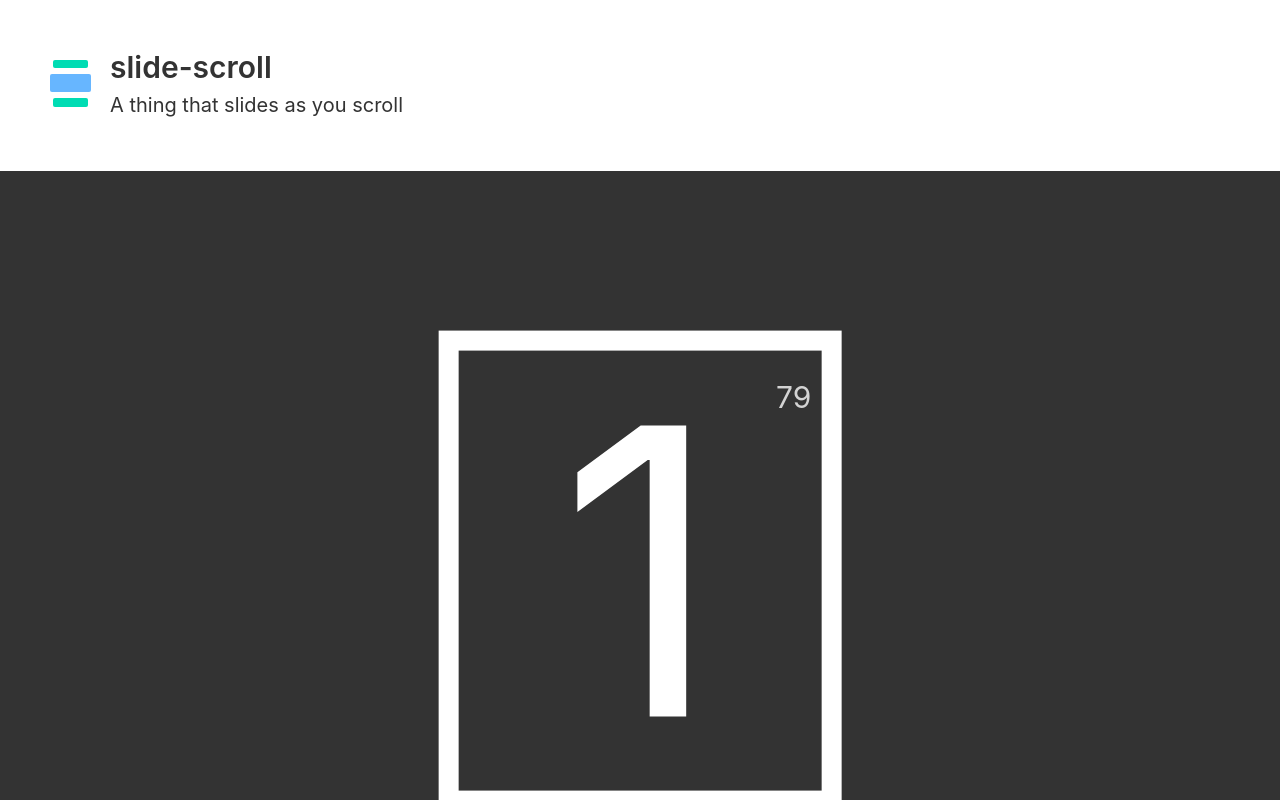
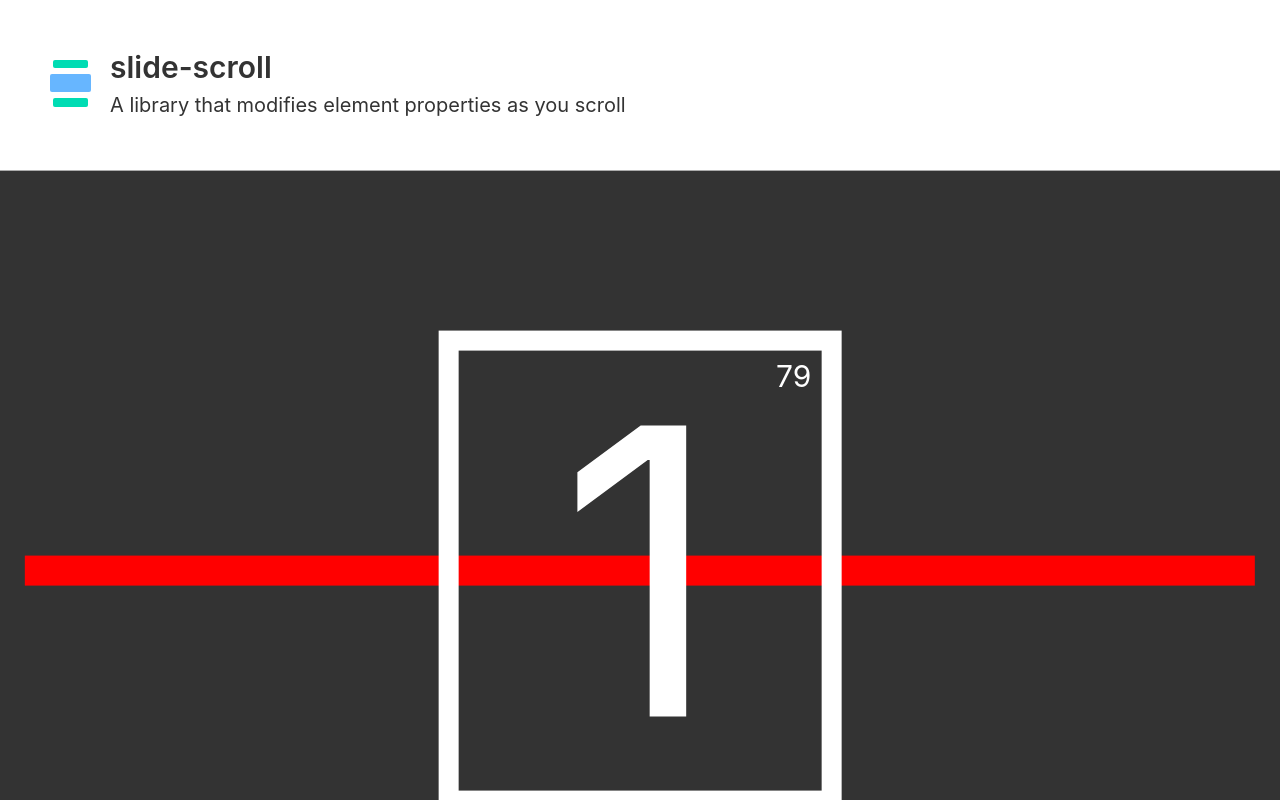
Before and after one commit to hellraiserrob/slide-scroll, a website built with Vite: page index.html in a window 1280 px wide. Shown: the top 800 px of the page. Built offline with nearby package versions, Linux system fonts and the light colour scheme.

Commit message:
Add modifier support

```diff
--- a/index.html
+++ b/index.html
@@ -15,15 +15,15 @@
       <div class="header">
         <img src="/images/logo.svg" alt="">
         <h1 class="mb10">slide-scroll</h1>
-        <h2>A thing that slides as you scroll</h2>
+        <h2>A library that modifies element properties as you scroll</h2>
       </div>
 
       <div class="slides">
-        <div class="slides__slide"><div class="slides__slide__number">1<div class="slides__slide__progress">0</div></div></div>
-        <div class="slides__slide"><div class="slides__slide__number">2<div class="slides__slide__progress">0</div></div></div>
-        <div class="slides__slide"><div class="slides__slide__number">3<div class="slides__slide__progress">0</div></div></div>
-        <div class="slides__slide"><div class="slides__slide__number">4<div class="slides__slide__progress">0</div></div></div>
-        <div class="slides__slide"><div class="slides__slide__number">5<div class="slides__slide__progress">0</div></div></div>
+        <div class="slides__slide"><div class="line"></div><div class="slides__slide__number">1<div class="slides__slide__progress">0</div></div></div>
+        <div class="slides__slide"><div class="line"></div><div class="slides__slide__number">2<div class="slides__slide__progress">0</div></div></div>
+        <div class="slides__slide"><div class="line"></div><div class="slides__slide__number">3<div class="slides__slide__progress">0</div></div></div>
+        <div class="slides__slide"><div class="line"></div><div class="slides__slide__number">4<div class="slides__slide__progress">0</div></div></div>
+        <div class="slides__slide"><div class="line"></div><div class="slides__slide__number">5<div class="slides__slide__progress">0</div></div></div>
       </div>
 
       <footer>
--- a/src/index.ts
+++ b/src/index.ts
@@ -12,7 +12,14 @@ const slides = document.querySelectorAll<HTMLElement>(`.slides`);
 slides.forEach(el => {
   const options: Options = {
     el,
-    easing: "linear"
+    easing: "easeInOutCubic",
+    modifiers: [{
+      selector: ".line",
+      property: "width",
+      start: 0,
+      end: 100,
+      unit: "%"
+    }]
   };
   const slides = new SlideScroll(options)
 
--- a/src/main.scss
+++ b/src/main.scss
@@ -129,15 +129,30 @@ footer {
       background: #333;
     }
 
+    .line {
+      position: absolute;
+      top: 50%;
+      left: 50%;
+      transform: translate(-50%, -50%);
+      height: 30px;
+      width: 0;
+      background: red;
+    }
+
     &__number {
       position: absolute;
       top: 50%;
       left: 50%;
       transform: translate(-50%, -50%);
-      font-size: 400px;
-      line-height: 1.1em;
+      font-size: 200px;
+      line-height: 1.5em;
       border: 20px solid #333;
       padding: 0 100px;
+
+      @media (min-width: 600px) {
+        font-size: 400px;
+        line-height: 1.1em;
+      }
     }
 
     &:nth-child(odd) &__number {
--- a/src/slide-scroll.ts
+++ b/src/slide-scroll.ts
@@ -144,19 +144,23 @@ export default class Slides extends InView {
         // this particular slide is in the viewport
         if (progress > min && progress <= max) {
           const sectionProgress = (progress - min) * this.total;
-          const easing = easings[this.options.easing](sectionProgress / 100);
-
+          const easing = easings.linear(sectionProgress / 100);
           const slideOffset = this.vh - (easing * this.vh);
-          const progressOpacity = easing;
-          const progressOffset = 100 - (100 * easing);
+          // const progressOpacity = easing;
 
           fastdom.mutate(() => {
             el.style.opacity = "1";
             el.style.transform = `translate3d(0, ${slideOffset}px, 0)`;
 
             progressEl.innerHTML = Math.round(sectionProgress);
-            progressEl.style.opacity = progressOpacity;
-            progressEl.style.transform = `translate3d(0, ${progressOffset}px, 0)`;
+
+            this.options.modifiers?.forEach(modifier => {
+              const modeEasing = easings[this.options.easing](sectionProgress / 100);
+              const modEl = el.querySelector(modifier.selector);
+              const modVal = (modifier.start + (modifier.end - modifier.start) * modeEasing);
+
+              modEl.style[modifier.property] = `${modVal}${modifier.unit}`;
+            });
           });
         }
         else {
```
Also changed, not shown: src/interfaces.ts (+9 -2 lines), readme.md.
